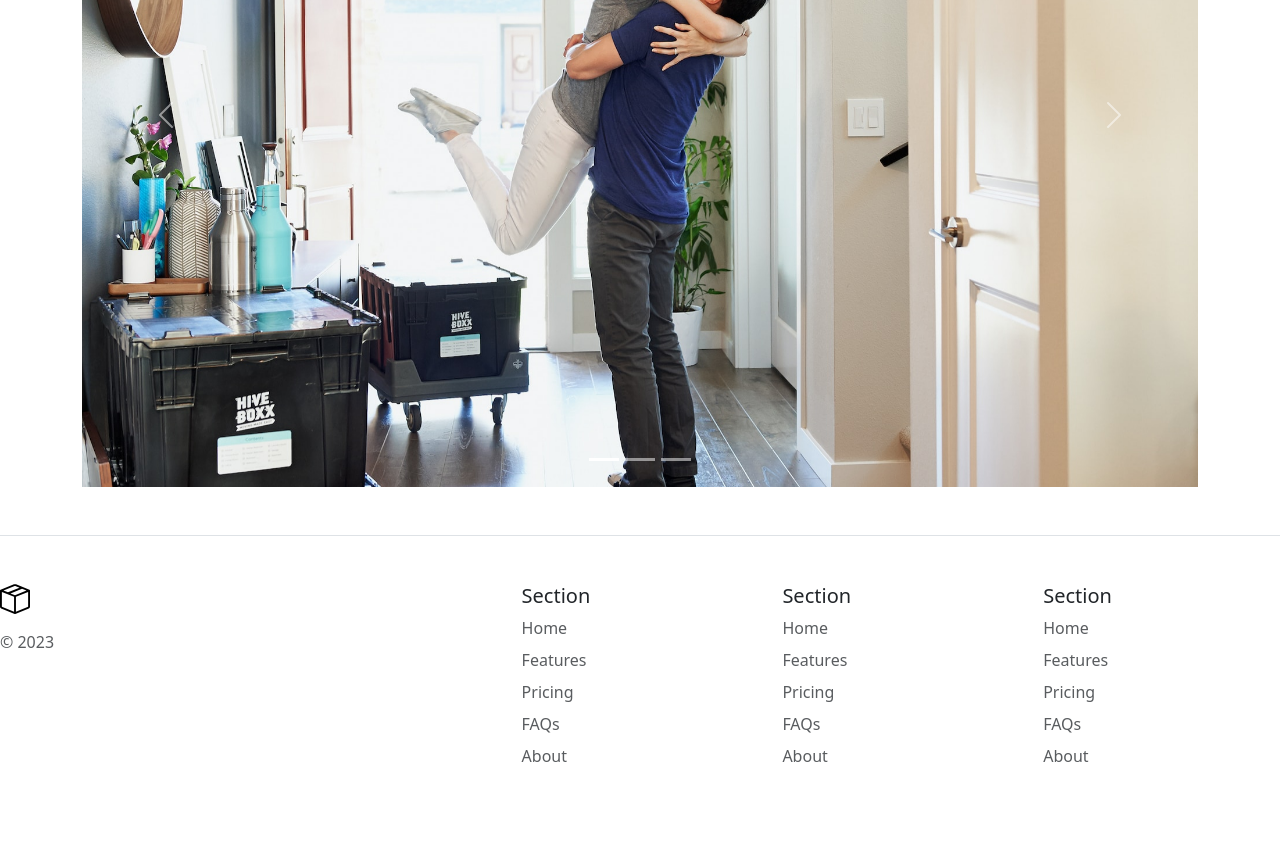
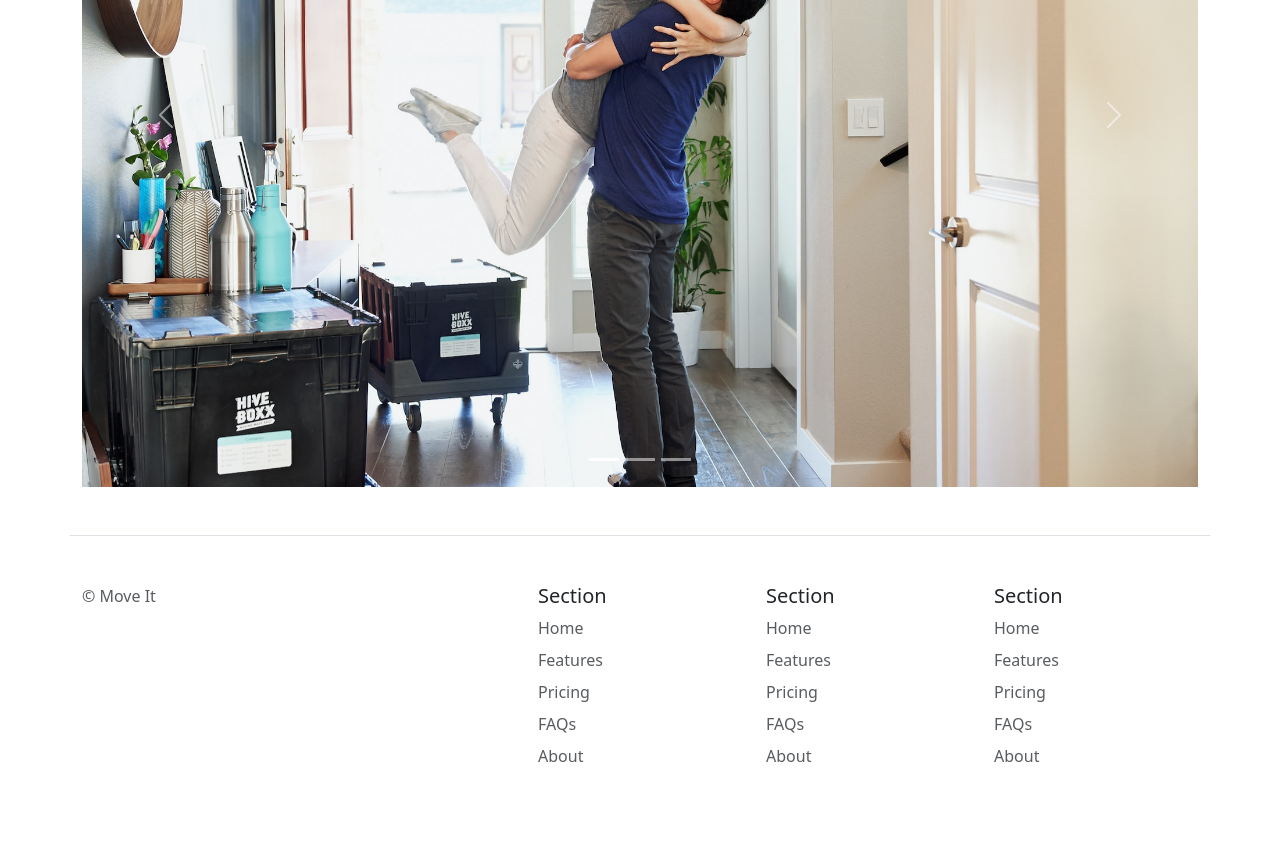
Before and after one commit to mikaelazamudio/Move-It, a plain HTML site: page index.html in a window 1280 px wide. Shown: the part 1728-2571 px from the top of the page. Drawn offline with nearby package versions, Linux system fonts and the light colour scheme.

Commit message:
Update index.html

```diff
--- a/index.html
+++ b/index.html
@@ -192,12 +192,10 @@
   </div>
   </body>
 
+<div class="container">
   <footer class="row row-cols-1 row-cols-sm-2 row-cols-md-5 py-5 my-5 border-top">
-    <div class="col mb-3" >
-      <a href="/" class="d-flex align-items-center mb-3 link-body-emphasis text-decoration-none">
-        <img src="./box-seam.svg" alt="" height="30">
-      </a>
-      <p class="text-body-secondary">© 2023</p>
+    <div class="col mb-3">
+      <p class="text-body-secondary">© Move It</p>
     </div>
 
     <div class="col mb-3">
@@ -237,4 +235,5 @@
       </ul>
     </div>
   </footer>
+</div>
 </html>
```
